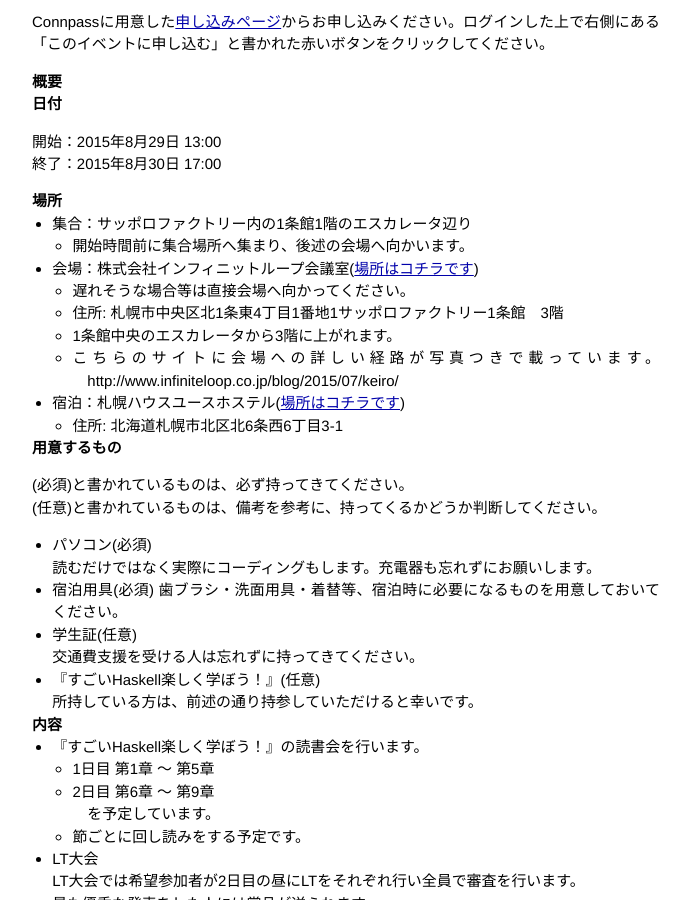
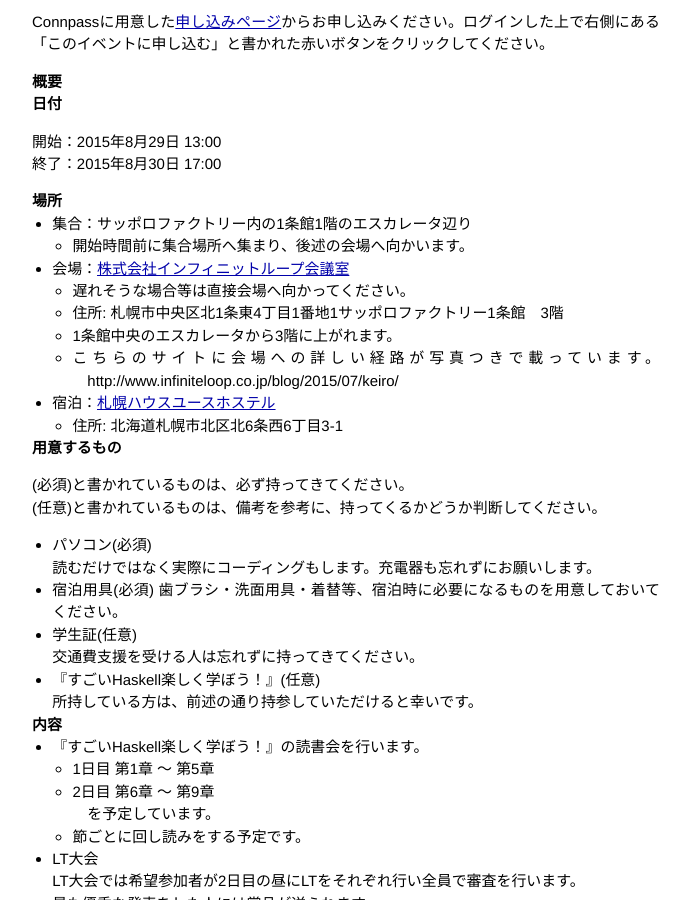
Before and after one commit to local-students/local-students.github.io, a Jekyll site: the page built from _posts/2015-08-04-localst15.markdown, in a window 1280 px wide and 900 px high, scrolled down 953 px. Shown: the whole window, without its empty margins (294-984 px from the left). Built offline with Jekyll 4.4.1, drawn with Linux system fonts in a browser that asks for light colours; Markdown is read by kramdown in place of the engine named in the settings; comment, search, counter and statistics services are not loaded.

Commit message:
リンクの形態を修正

```diff
--- a/_posts/2015-08-04-localst15.markdown
+++ b/_posts/2015-08-04-localst15.markdown
@@ -47,13 +47,13 @@
 ###場所
 - 集合：サッポロファクトリー内の1条館1階のエスカレータ辺り
     - 開始時間前に集合場所へ集まり、後述の会場へ向かいます。
-- 会場：株式会社インフィニットループ会議室([場所はコチラです](http://u222u.info/mLc0 "GoogleMapへ移動します"))
+- 会場：[株式会社インフィニットループ会議室](http://u222u.info/mLc0 "GoogleMapへ移動します")
     - 遅れそうな場合等は直接会場へ向かってください。
     - 住所: 札幌市中央区北1条東4丁目1番地1サッポロファクトリー1条館　3階
     - 1条館中央のエスカレータから3階に上がれます。
     - こちらのサイトに会場への詳しい経路が写真つきで載っています。
     　http://www.infiniteloop.co.jp/blog/2015/07/keiro/
-- 宿泊：札幌ハウスユースホステル([場所はコチラです](http://u222u.info/mLc4 "GoogleMapへ移動します"))
+- 宿泊：[札幌ハウスユースホステル](http://u222u.info/mLc4 "GoogleMapへ移動します")
     - 住所: 北海道札幌市北区北6条西6丁目3-1
 
 ###用意するもの
```
